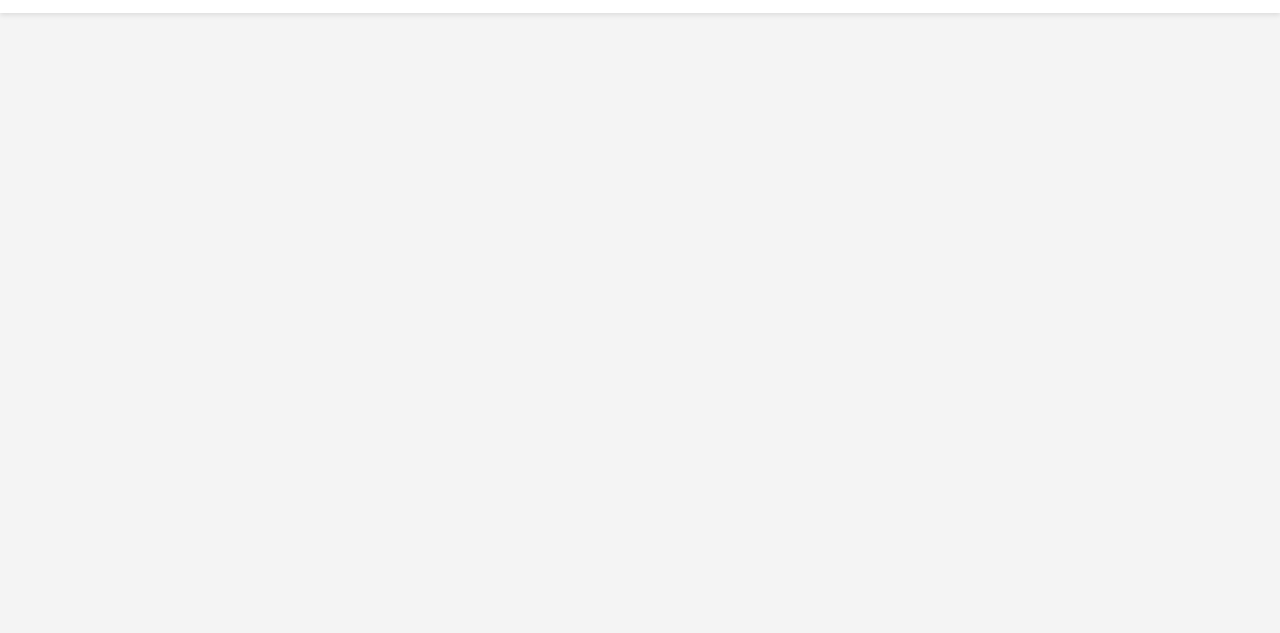
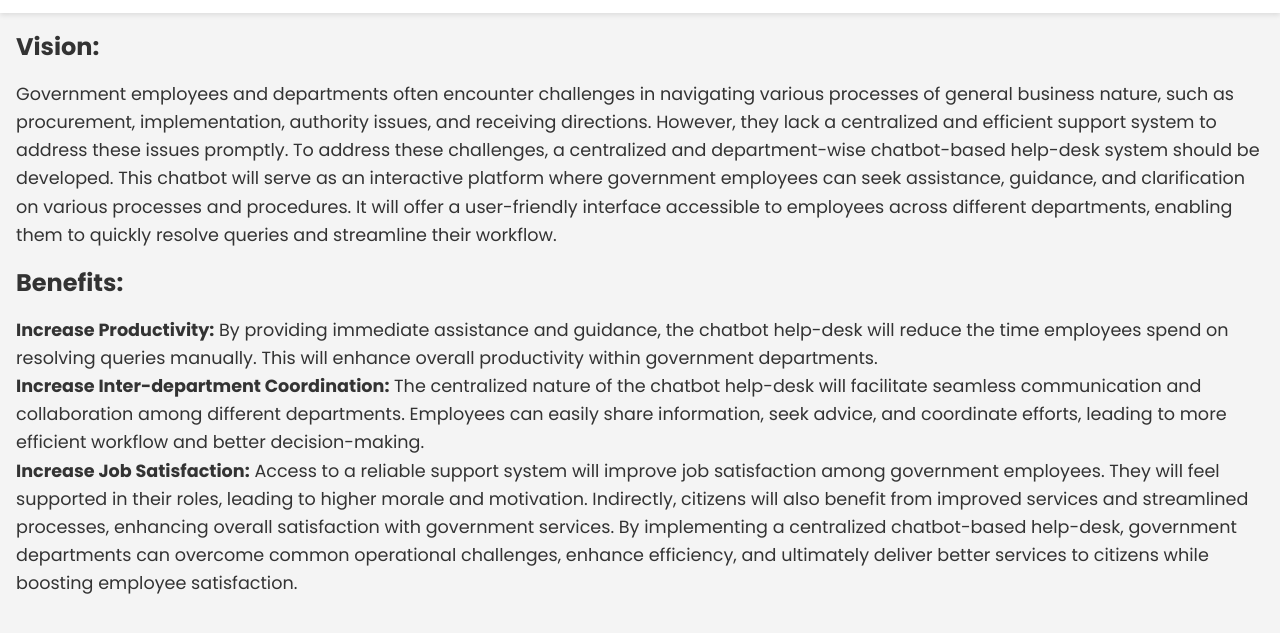
Before and after one commit to aditya-2k23/IENP, a plain HTML site: page index.html in a window 1280 px wide. Shown: the part 131-764 px from the top of the page. Drawn offline with Linux system fonts and the light colour scheme.

Commit message:
Adding text content

```diff
--- a/index.html
+++ b/index.html
@@ -32,6 +32,48 @@
       </div>
 
       <section>
+        <h2>Vision:</h2>
+        <div class="text">
+          Government employees and departments often encounter challenges in navigating various processes of general
+          business
+          nature, such as procurement, implementation, authority issues, and receiving directions. However, they lack a
+          centralized and efficient support system to address these issues promptly.
+          To address these challenges, a centralized and department-wise chatbot-based help-desk system should be
+          developed. This
+          chatbot will serve as an interactive platform where government employees can seek assistance, guidance, and
+          clarification on various processes and procedures. It will offer a user-friendly interface accessible to
+          employees
+          across different departments, enabling them to quickly resolve queries and streamline their workflow.
+        </div>
+        <h2>Benefits:</h2>
+        <div class="text">
+          <strong>Increase Productivity:</strong> By providing immediate assistance and guidance, the chatbot help-desk
+          will reduce the
+          time
+          employees spend on resolving queries manually. This will enhance overall productivity within government
+          departments.
+          <br>
+          <strong>Increase Inter-department Coordination:</strong> The centralized nature of the chatbot help-desk will
+          facilitate
+          seamless
+          communication and collaboration among different departments. Employees can easily share information, seek
+          advice, and
+          coordinate efforts, leading to more efficient workflow and better decision-making.
+          <br>
+          <strong>Increase Job Satisfaction:</strong> Access to a reliable support system will improve job satisfaction
+          among
+          government
+          employees.
+          They will feel supported in their roles, leading to higher morale and motivation. Indirectly, citizens will
+          also
+          benefit
+          from improved services and streamlined processes, enhancing overall satisfaction with government services.
+
+          By implementing a centralized chatbot-based help-desk, government departments can overcome common
+          operational
+          challenges,
+          enhance efficiency, and ultimately deliver better services to citizens while boosting employee satisfaction.
+        </div>
       </section>
     </div>
   </main>
--- a/style.css
+++ b/style.css
@@ -96,3 +96,13 @@ a {
   cursor: pointer;
   transition: all 0.3s ease;
 }
+
+section {
+  padding: 1rem;
+}
+
+.text {
+  margin: 1rem 0;
+  line-height: 1.6;
+  font-size: 1.1rem;
+}
```
